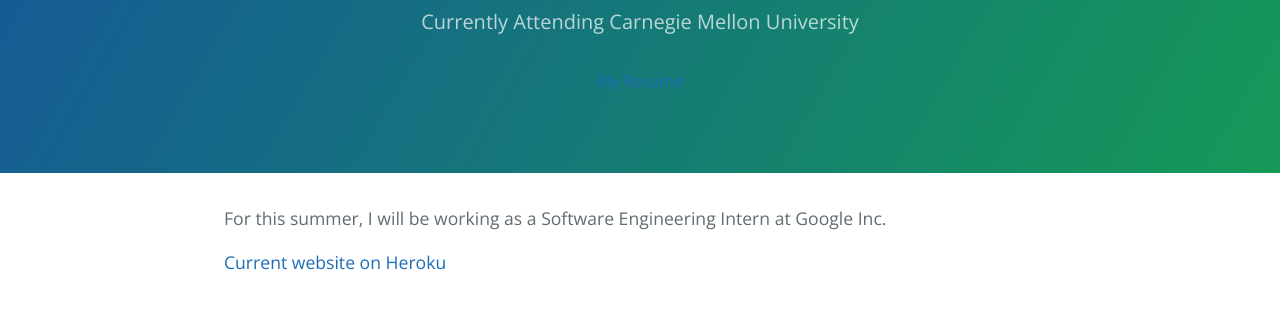
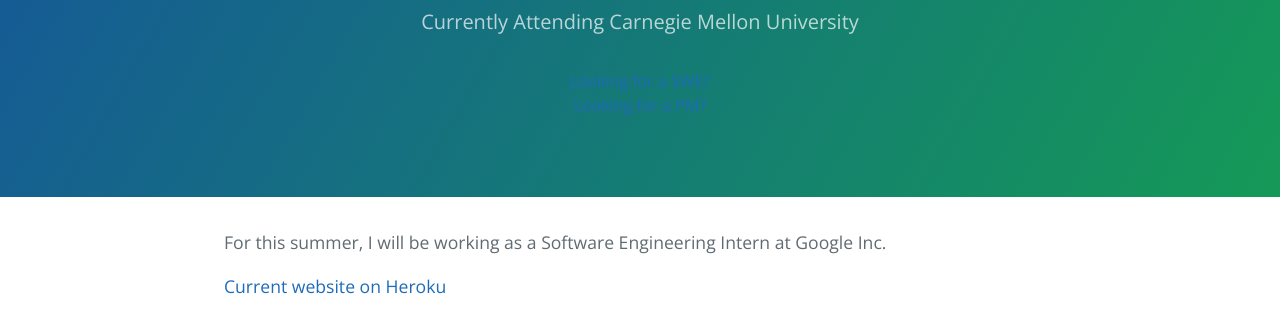
Before and after one commit to charliewang92/charliewang92.github.io, a plain HTML site: page index.html in a window 1280 px wide. Shown: the part 168-500 px from the top of the page. Drawn offline with nearby package versions, Linux system fonts and the light colour scheme.

Commit message:
updated website

```diff
--- a/index.html
+++ b/index.html
@@ -13,7 +13,9 @@
     <section class="page-header">
       <h1 class="project-name">Charlie Wang</h1>
       <h2 class="project-tagline">Currently Attending Carnegie Mellon University </h2>
-      <a href="http://charliewang92.github.io/resume.pdf"> My Resume </a>
+      <a href="http://charliewang92.github.io/Charlie_Wang_Resume_SWE.pdf">Looking for a SWE?</a>
+      <br />
+      <a href="http://charliewang92.github.io/Charlie_Wang_Resume_PM.pdf">Looking for a PM?</a>
     </section>
 
     <section class="main-content">
```
Also changed, not shown: 2 other files.
